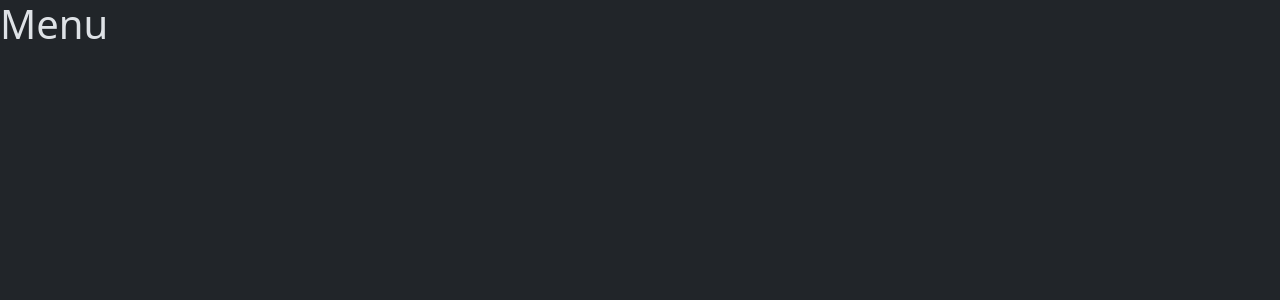
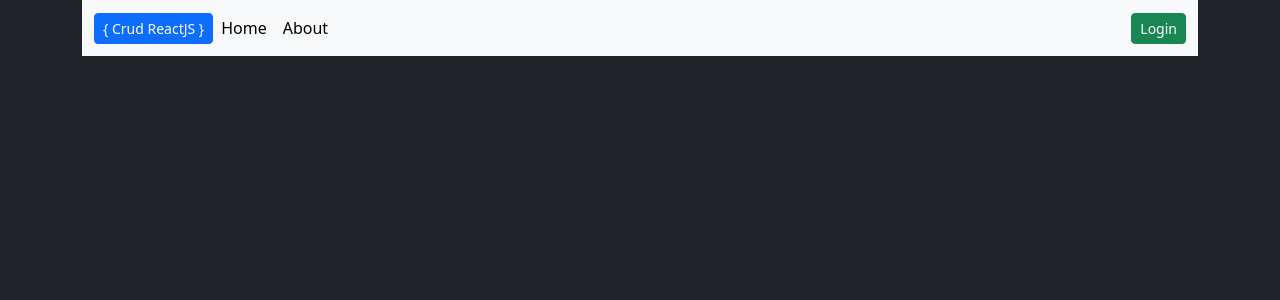
Before and after one commit to arnaldo-tomo/Reactjs-Front, a React (Create React App) app in the folder god/: page /Home in a window 1280 px wide. Shown: the top 300 px of the page. Built offline with nearby package versions, Linux system fonts and the light colour scheme.

Commit message:
Update Menu.js

```diff
--- a/god/src/pages/components/Menu.js
+++ b/god/src/pages/components/Menu.js
@@ -1,9 +1,28 @@
 import { Component } from "react";
+import About from './../About';
 class Menu extends Component {
+
     render() {
+        const nab = "{ Crud ReactJS }"
+        const login = "Login "
         return (
-            <div>
-                <h1>Menu</h1>
+            <div className="container shadow-2">
+                <nav className="navbar bg-light shadow-2" data-bs-theme="light" className="navbar navbar-expand-lg bg-body-tertiary">
+                    <div className="container-fluid">
+                        <a className="btn btn-primary btn-sm" href="/">{nab}</a>
+                        <button className="navbar-toggler" type="button" data-bs-toggle="collapse" data-bs-target="#navbarNavAltMarkup" aria-controls="navbarNavAltMarkup" aria-expanded="false" aria-label="Toggle navigation">
+                            <span className="navbar-toggler-icon"></span>
+                        </button>
+                        <div className="collapse navbar-collapse" id="navbarNavAltMarkup">
+                            <div className="navbar-nav">
+                                <a className="nav-link active" aria-current="page" href="/Home">Home</a>
+                                <a className="nav-link active" aria-current="page" href="/About" >About</a>
+
+                            </div>
+                        </div>
+                        <a className="btn btn-success btn-sm reunded-0" href="/">{login}</a>
+                    </div>
+                </nav>
             </div>
         );
     }
```
